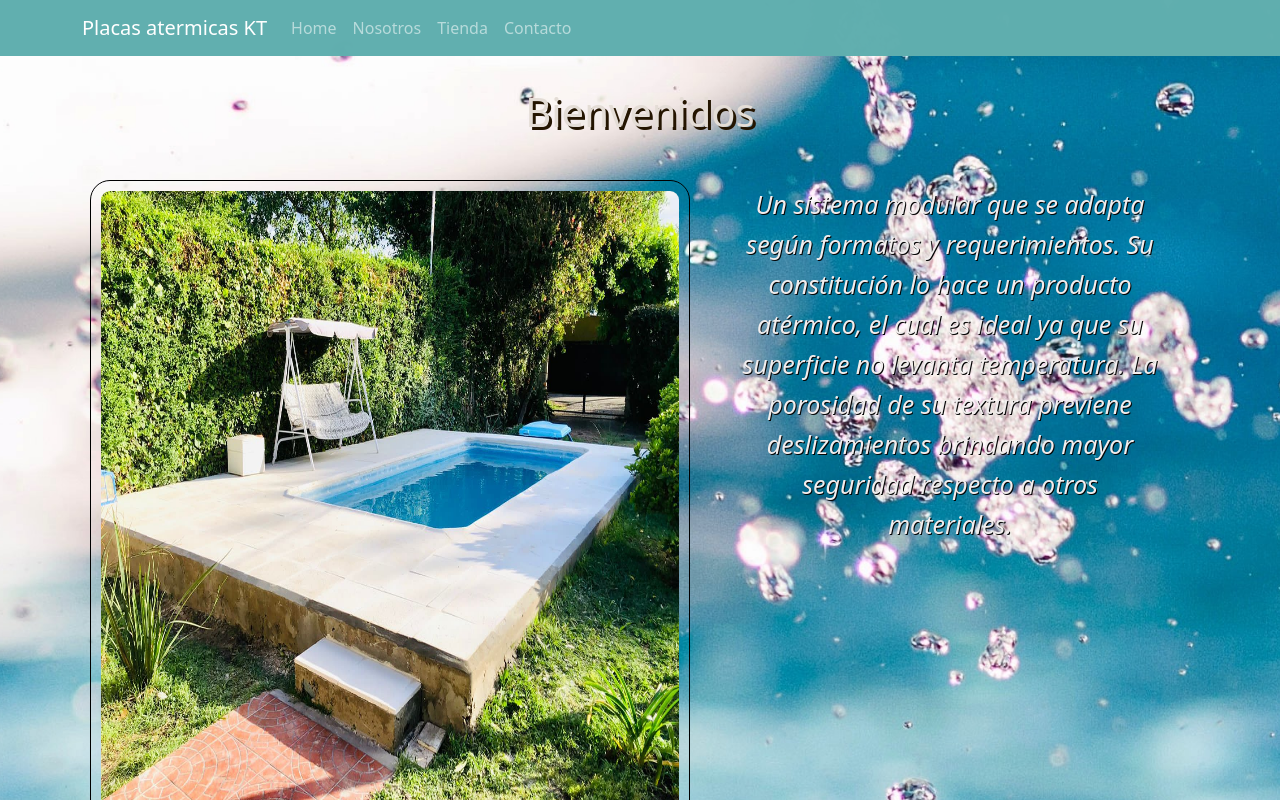
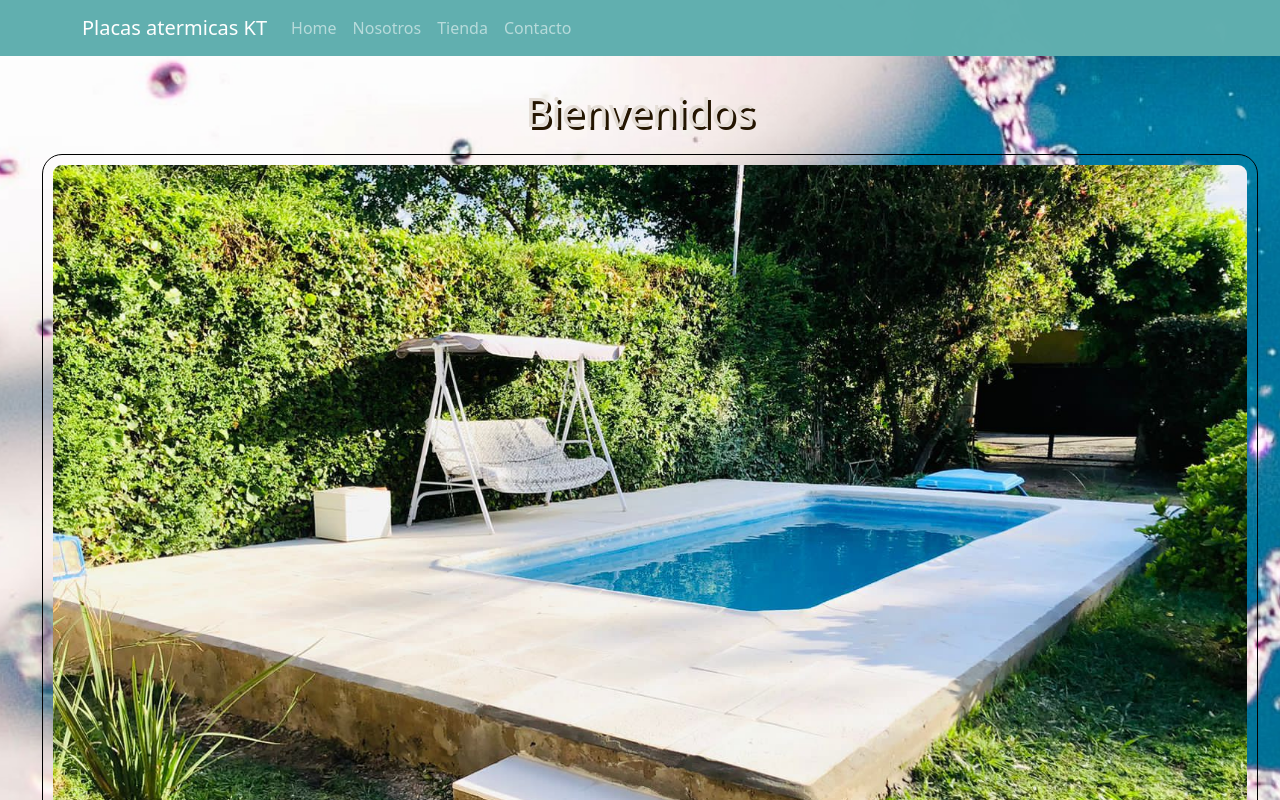
Before and after one commit to Pinkei/MyProyectReact, a React (Create React App) app: page / in a window 1280 px wide. Shown: the top 800 px of the page. Built offline with nearby package versions, Linux system fonts and the light colour scheme.

Commit message:
cambios para celu

```diff
--- a/src/componentes/Contacto/contacto.css
+++ b/src/componentes/Contacto/contacto.css
@@ -24,11 +24,12 @@ body{
 .formEstilo{
     font-size: 1.563rem;
     font-family: 'Roboto', sans-serif;
-    padding: 2rem;
-    margin: 1rem;
+    padding: 40px;
+    margin: 1rem auto;
     font-weight:bold;
     line-height: 1.4;
-    width: 900px;
+    margin: 10px;
+    width: 90%;
     margin-left: auto;
     margin-right: auto;
     text-shadow: 1px 2px rgb(209, 197, 197);
--- a/src/componentes/footer/footer.css
+++ b/src/componentes/footer/footer.css
@@ -1,4 +1,4 @@
-.contenedorContacto{
+/* .contenedorContacto{
     background-color: black;
     color: antiquewhite;
     text-align: center;
@@ -12,7 +12,7 @@
     left:0;
     right: 0;
 
-}
+} */
 .footer{
     position: absolute;
     bottom: -10;
--- a/src/componentes/footer/footer.js
+++ /dev/null
@@ -1,18 +0,0 @@
-import React from "react";
-import "../footer/footer.css";
-
-const Footer = () => {
-    return(
-        <>
-        <footer className="contenedorContacto">
-        <h3>CONTACTO</h3>
-        <p>+54 11 6016-1191</p>
-        <p>placasatermicaskt@hotmail.com</p>
-        <p>La guarda 1190, Buenos Aires, Argentina</p>
-        <p>©2022 KT Atermicos. Todos los derechos reservados.</p>
-        </footer>
-
-        </>
-    );
-}
-export default Footer;
--- a/src/componentes/home/home.css
+++ b/src/componentes/home/home.css
@@ -15,8 +15,8 @@ body{
     padding: 10px;
     margin: 10px;
     border-radius: 20px;
-    width: 600px;
-    height: 700px;
+    width: 100%;
+    height: 50%;
 
 }
 
@@ -29,8 +29,10 @@ body{
     padding: 40px;
     color: rgb(241, 237, 237);
     text-shadow: 1px 1px rgb(5, 5, 5);
-    width: 500px;
-    height: 350px;
+    width: 100%;
+    height: 50%;
+    padding: 10px;
+    margin: 10px;
 }
 
 
@@ -41,8 +43,10 @@ body{
         width: 80%;
     }
     .piletasillon{
-        height: 10%;
-        width: 20%;
+        height: 50%;
+        margin: 10px;
+        padding: 10px;
+        width: 100%;
     }
 
 }
--- a/src/componentes/nosotros/nosotros.js
+++ b/src/componentes/nosotros/nosotros.js
@@ -1,6 +1,5 @@
 import React from "react"
 import "../nosotros/nosotros.css"
-import Footer from "../footer/footer"
 import Carrusel from "../nosotros/carrusel"
 import Fotter2 from "../footer/fotter2"
 
```
